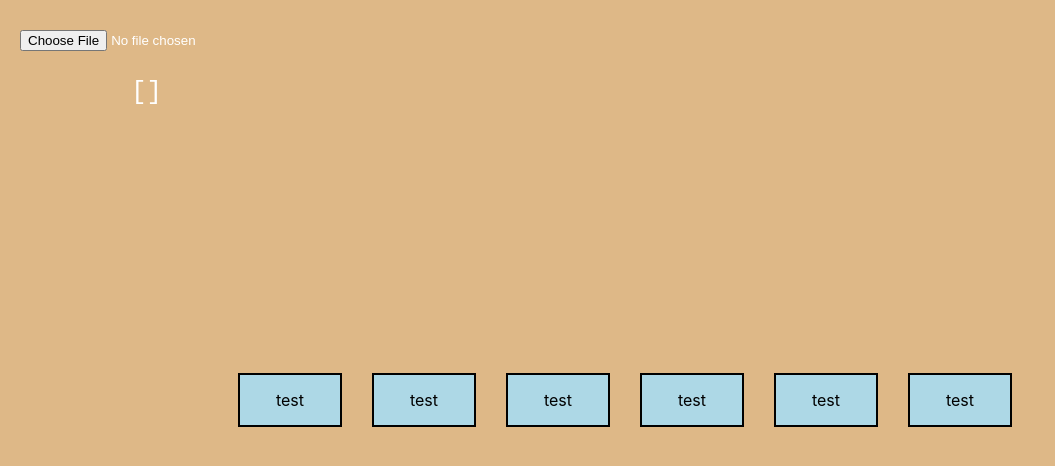
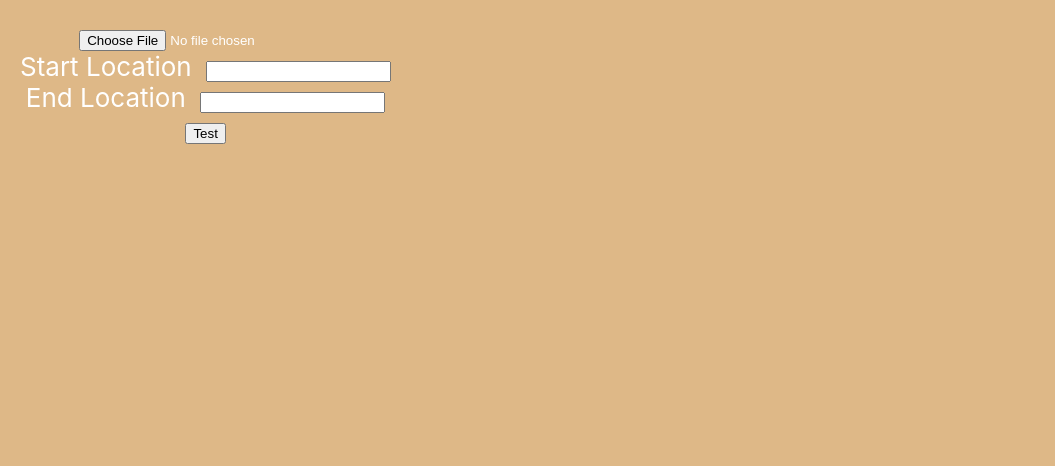
Before and after one commit to midnight-grind/EntranceTracker, a React (Create React App) app in the folder entrancetracker/: page / in a window 1280 px wide. Shown: the top 466 px of the page, without its empty margins (0-1055 px from the left). Built offline with nearby package versions, Linux system fonts and the light colour scheme.

Commit message:
added recursive search for locations

```diff
--- a/entrancetracker/public/index.html
+++ b/entrancetracker/public/index.html
@@ -24,7 +24,7 @@
       work correctly both with client-side routing and a non-root public URL.
       Learn how to configure a non-root public URL by running `npm run build`.
     -->
-    <title>React App</title>
+    <title>Entrance Tracker</title>
   </head>
   <body>
     <noscript>You need to enable JavaScript to run this app.</noscript>
--- a/entrancetracker/src/App.js
+++ b/entrancetracker/src/App.js
@@ -23,11 +23,11 @@ function App() {
       <div className="top-left">
         <CSVReader/>
       </div>
-      <div className="container">
+      {/* <div className="container">
         <div className="nodegroup">
           <NodeGroup/>
         </div>
-      </div>
+      </div> */}
 
 
 
--- a/entrancetracker/src/components/CSVReader.js
+++ b/entrancetracker/src/components/CSVReader.js
@@ -1,8 +1,12 @@
-import React, { useState } from 'react';
+import React, { useState, useEffect } from 'react';
 import Papa from 'papaparse';
 
 function CSVReader() {
 	const [csvData, setCsvData] = useState([]);
+	const [startLocation, setStartLocation] = useState(''); // Initialize start location
+	const [endLocation, setEndLocation] = useState('');     // Initialize end location
+	const [locations, setLocations] = useState(new Map());
+
 
 	// Handle file upload
 	const handleFileUpload = (event) => {
@@ -17,7 +21,53 @@ function CSVReader() {
 		}
 	};
 
-  const locations = new Map();
+	const handleClick = () => {
+		// Start the search from startLocation and trace to endLocation
+		// if (findPath(startLocation, endLocation)) {
+		// 	alert(`Path found from ${startLocation} to ${endLocation}`);
+		// } else {
+		// 	alert(`No path found from ${startLocation} to ${endLocation}`);
+		// }
+
+		findPath(startLocation, endLocation);
+
+		console.log("startLocation:", startLocation);
+	};
+
+
+	function findPath(currentLocation, endLocation)
+	{
+		console.log(locations);
+		// console.log(locations.get(currentLocation));
+		// let currentLocationObject = locations.get(currentLocation);
+		// console.log(currentLocationObject);
+	}
+
+	useEffect(() => {
+		// console.log(JSON.stringify(csvData, null, 2));
+
+		for (let i=0; i < csvData.length; i++)
+		{
+			if (csvData.length > 0 && csvData[i]["Coming from"])
+			{
+
+				if (!locations.has(csvData[i]["Coming from"]))
+					locations.set(csvData[i]["Coming from"], []); // add new map key
+
+				const connectingLocations = locations.get(csvData[i]["Coming from"]);
+
+				if (!connectingLocations.includes(csvData[i]["Brings you to"]))
+					connectingLocations.push(csvData[i]["Brings you to"]);
+
+				locations.set(csvData[i]["Coming from"], connectingLocations);
+			}
+
+
+		}
+		console.log(locations);
+		setLocations(locations);
+
+	}, [csvData]);
 
 	const location = {
 		name: "",
@@ -33,11 +83,25 @@ function CSVReader() {
 
 	return (
 		<div>
-      {/* <h1>Upload CSV</h1> */}
 			{/* Input for uploading CSV */}
 			<input type="file" accept=".csv" onChange={handleFileUpload} />
-      {/* Display parsed CSV data */}
-      <pre>{JSON.stringify(csvData, null, 2)}</pre>
+
+			<br/>
+			Start Location &nbsp;
+			<input
+				type="text"
+				value={startLocation}
+				onChange={(e) => setStartLocation(e.target.value)}
+			/>
+			<br/>
+			End Location &nbsp;
+			<input
+				type="text"
+				value={endLocation}
+				onChange={(e) => setEndLocation(e.target.value)}
+			/>
+			<br/>
+			<button onClick={handleClick}> Test </button>
 		</div>
 	);
 }
```
Also changed, not shown: 2 other files (tests, documents, lock files or other folders). Lines whose indentation alone changed are shown as unchanged.
